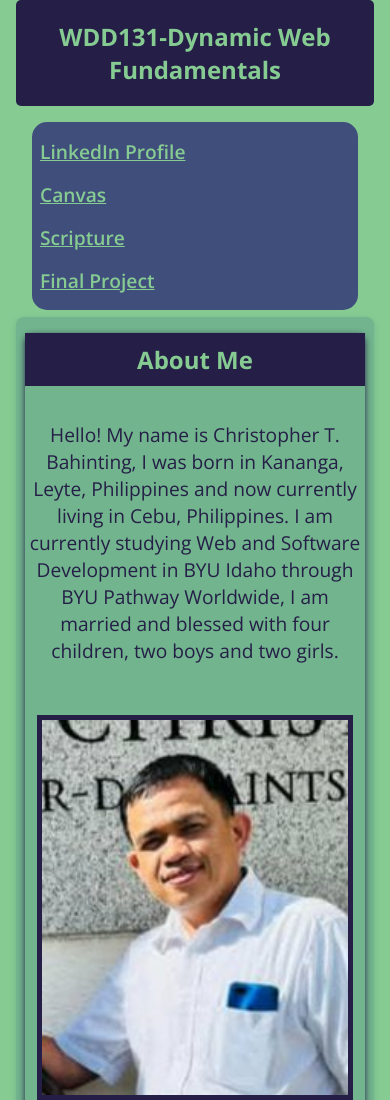
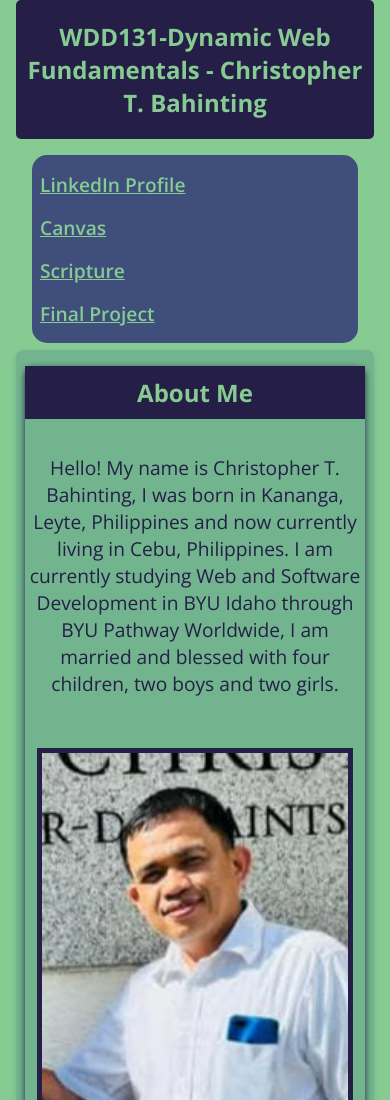
Before and after one commit to bahintingchristopher/wdd131, a plain HTML site: page index.html in a window 390 px wide. Shown: the top 1100 px of the page. Drawn offline with nearby package versions, Linux system fonts and the light colour scheme.

Commit message:
adjusting a minor setting in small screen setting

```diff
--- a/index.html
+++ b/index.html
@@ -20,7 +20,7 @@
 </head>
 <body>
     <header>
-        <span id="course-title">WDD131-Dynamic Web Fundamentals </span>
+        <span id="course-title">WDD131-Dynamic Web Fundamentals - Christopher T. Bahinting</span>
 <nav>
         <ul>
             <li><a href="https://www.linkedin.com/" target="_blank">LinkedIn Profile</a></li>
```
